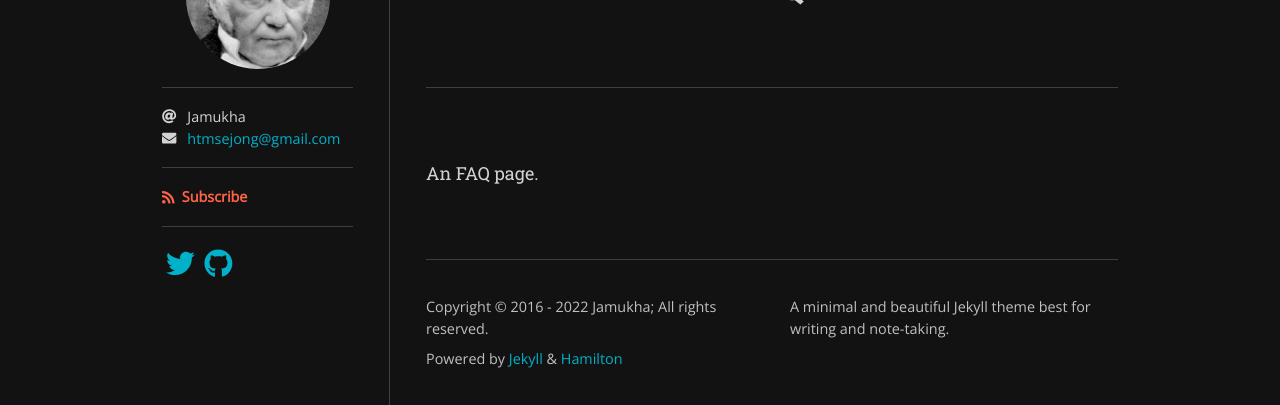
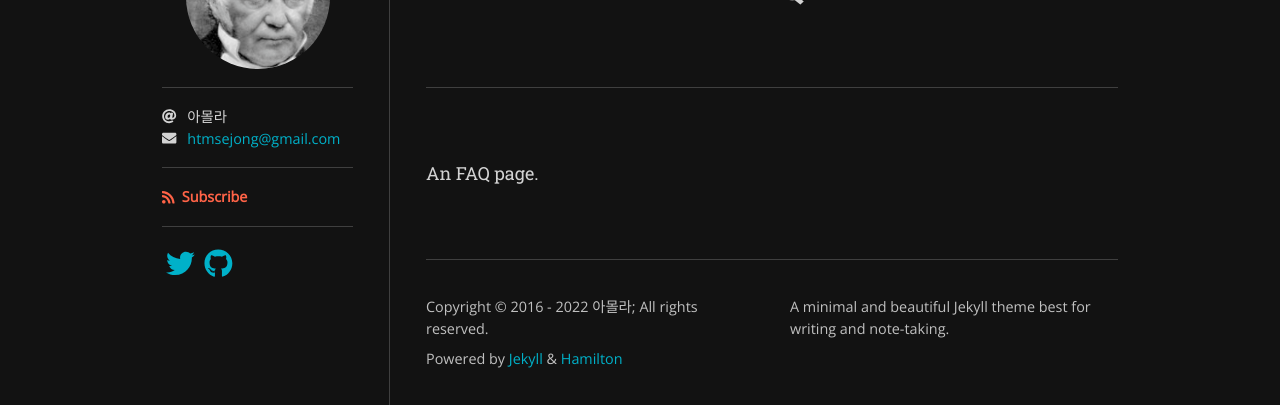
Before and after one commit to zivong/jekyll-theme-hamilton, a Jekyll site: the page built from faq.md, in a window 1280 px wide. Shown: the part 171-576 px from the top of the page. Built offline with Jekyll 4.4.1, drawn with Linux system fonts in a browser that asks for light colours; nearby versions of some CDN libraries; some web fonts are replaced.

Commit message:
Update _config.yml

```diff
--- a/_config.yml
+++ b/_config.yml
@@ -1,6 +1,6 @@
 title: 쩐다
 description: A minimal and beautiful Jekyll theme best for writing and note-taking.
-author: Jamukha
+author: 아몰라
 avatar: /logo.png
 email: htmsejong@gmail.com
 
```
